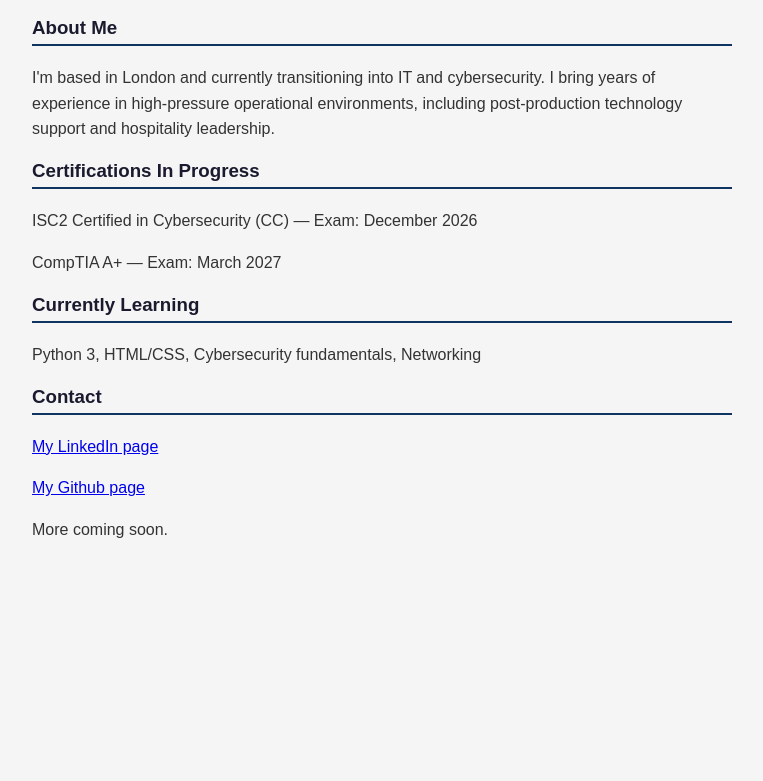
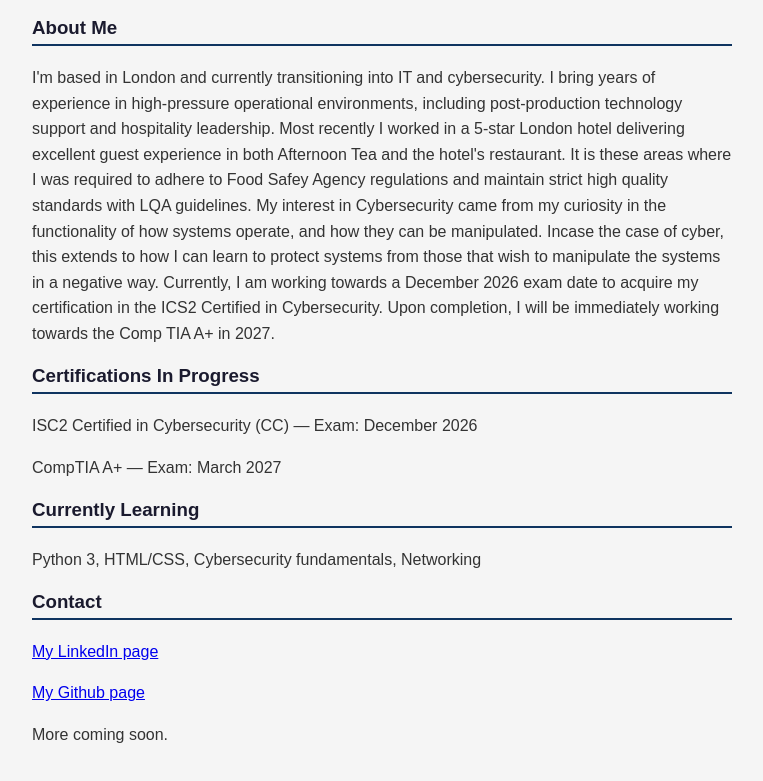
Before and after one commit to curtistech/curtistech.github.io, a plain HTML site: page index.html in a window 1280 px wide. Shown: the part 129-910 px from the top of the page, without its empty margins (258-1021 px from the left). Before the commit the page ends 800 px from the top, so only its background shows below. Drawn offline with Linux system fonts and the light colour scheme.

Commit message:
Update index.html

```diff
--- a/index.html
+++ b/index.html
@@ -38,7 +38,9 @@ p {
     <h2>Aspiring IT & Cybersecurity Professional</h2>
 
     <h3>About Me</h3>
-    <p>I'm based in London and currently transitioning into IT and cybersecurity. I bring years of experience in high-pressure operational environments, including post-production technology support and hospitality leadership.</p>
+    <p>I'm based in London and currently transitioning into IT and cybersecurity. I bring years of experience in high-pressure operational environments, including post-production technology support and hospitality leadership. Most recently I worked in a 5-star London hotel delivering excellent guest experience in both Afternoon Tea and the hotel's restaurant. It is these areas where I was required to adhere to Food Safey Agency regulations and maintain strict high quality standards with LQA guidelines.
+    My interest in Cybersecurity came from my curiosity in the functionality of how systems operate, and how they can be manipulated. Incase the case of cyber, this extends to how I can learn to protect systems from those that wish to manipulate the systems in a negative way.
+    Currently, I am working towards a December 2026 exam date to acquire my certification in the ICS2 Certified in Cybersecurity. Upon completion, I will be immediately working towards the Comp TIA A+ in 2027.</p>
 
     <h3>Certifications In Progress</h3>
     <p>ISC2 Certified in Cybersecurity (CC) — Exam: December 2026</p>
```
